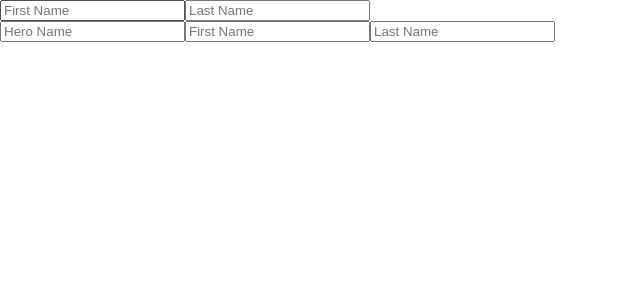
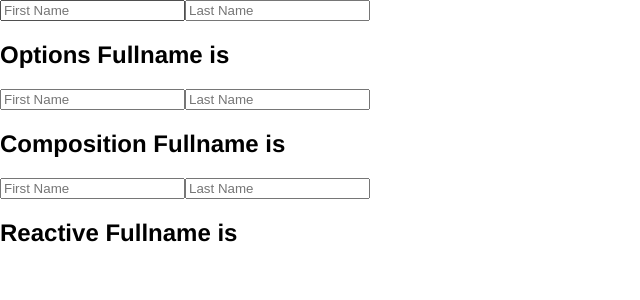
Before and after one commit to rclarian/Vue-hello-world, a Vue app: page / in a window 1280 px wide. Shown: the top 300 px of the page, without its empty margins (0-640 px from the left). Built offline with nearby package versions, Linux system fonts and the light colour scheme.

Commit message:
57 - Replacing Computed Properties - ref, computed, reactive, toRefs
57 - Replacing Computed Properties - ref, computed, reactive, toRefs

```diff
--- a/src/App.vue
+++ b/src/App.vue
@@ -1,20 +1,19 @@
 <template>
   <div>
 
-    <VModel />
+    <ComputedC />
 
   </div>
 
 </template>
 
 <script>
-
-import VModel from './components/VModel.vue';
+import ComputedC from './components/ComputedC.vue';
 
 export default {
   name: 'App',
   components: {
-    VModel,
+    ComputedC,
   },
   data() {
     return {
--- /dev/null
+++ b/src/components/ComputedC.vue
@@ -0,0 +1,66 @@
+<template>
+    <div>
+        <!-- Options API -->
+        <input type="text" placeholder="First Name" v-model="fName">
+        <input type="text" placeholder="Last Name" v-model="lName">
+        <h2>Options Fullname is {{ fullName }}</h2>
+
+        <!-- Composition API -->
+        <input type="text" placeholder="First Name" v-model="refFirstName">
+        <input type="text" placeholder="Last Name" v-model="refLastName">
+        <h2>Composition Fullname is {{ refFullName }}</h2>
+
+        <!-- reactive API -->
+        <input type="text" placeholder="First Name" v-model="reactiveFirstName">
+        <input type="text" placeholder="Last Name" v-model="reactiveLastName">
+        <h2>Reactive Fullname is {{ reactiveFullName }}</h2>
+
+    </div>
+</template>
+
+<script>
+import { ref, computed, reactive, toRefs } from 'vue';
+    export default {
+        name: 'ComputedC',
+        setup(){
+            const refFirstName = ref('')
+            const refLastName = ref('')
+
+            const refFullName = computed(function() {
+                return `${refFirstName.value} ${refLastName.value}`
+            })
+
+            const state = reactive({
+                reactiveFirstName: '',
+                reactiveLastName: ''
+            })
+
+            const reactiveFullName = computed(function() {
+                return `${state.reactiveFirstName} ${state.reactiveLastName}`
+            })
+
+            return {
+                refFirstName,
+                refLastName,
+                refFullName,
+                ...toRefs(state),
+                reactiveFullName
+            }
+        },
+        data() {
+            return {
+                fName: '',
+                lName: ''
+            }
+        },
+        computed: {
+            fullName() {
+                return `${this.fName} ${this.lName}`
+            }
+        }
+    }
+</script>
+
+<style scoped>
+
+</style>
```
